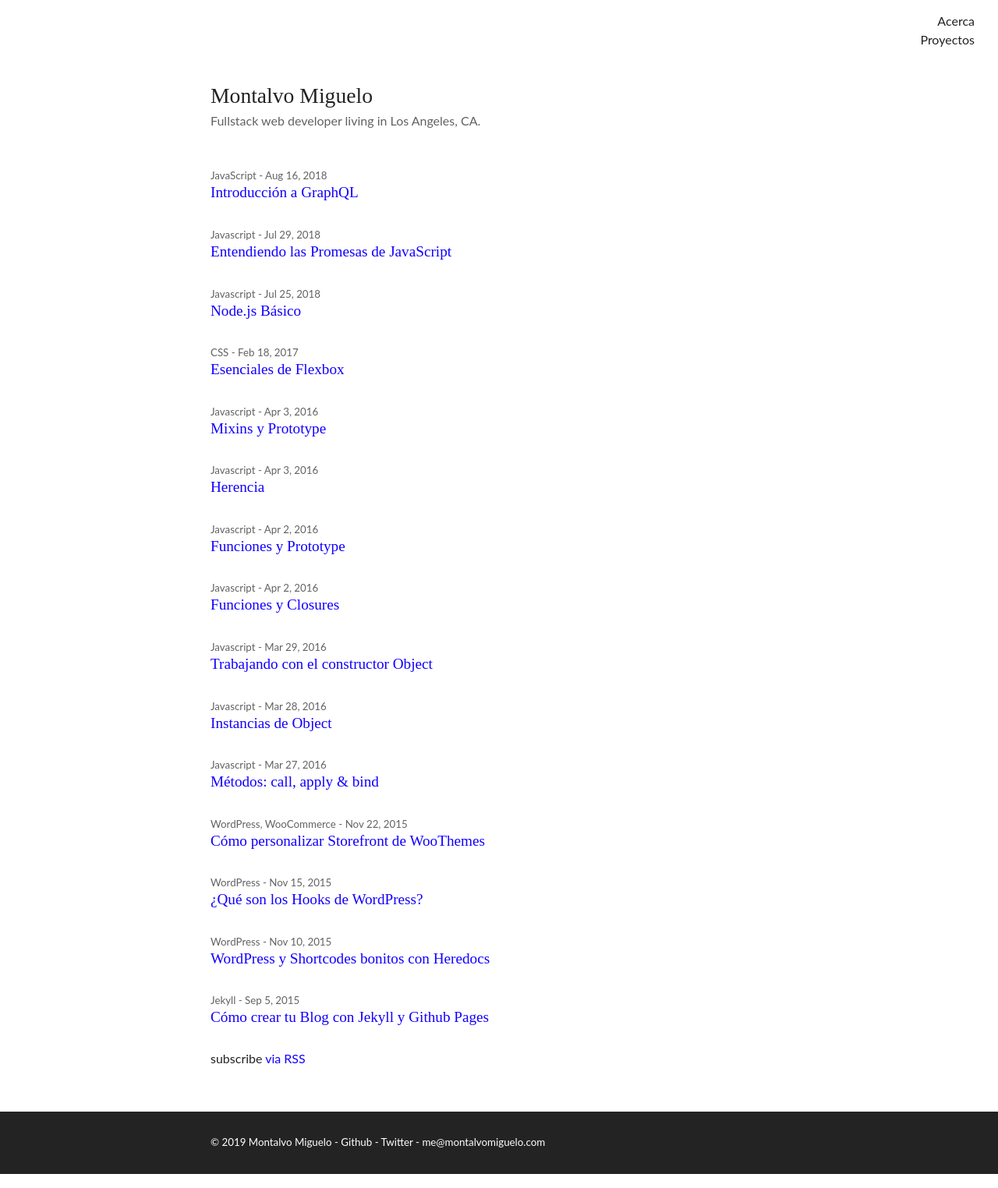
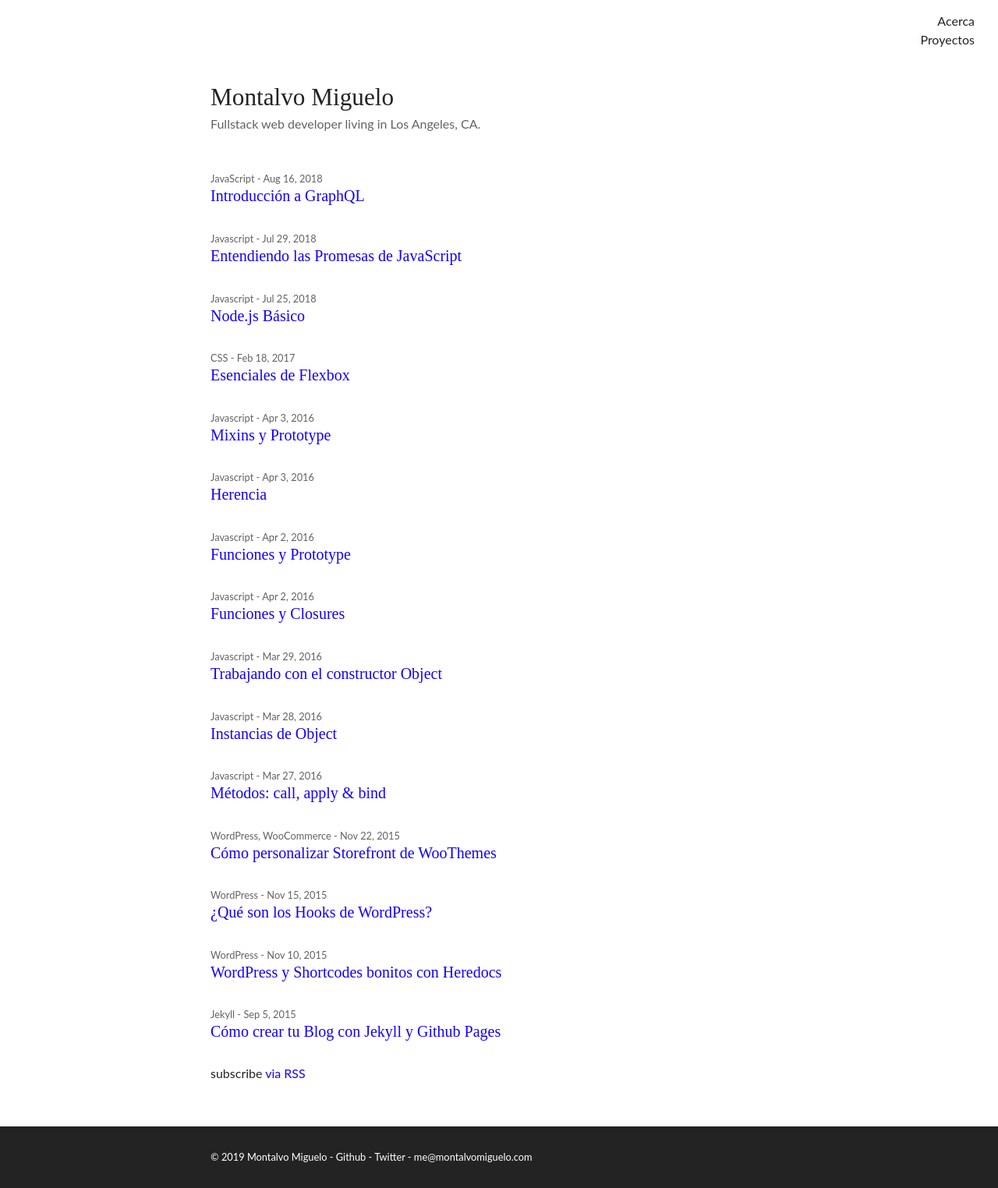
Before and after one commit to montalvomiguelo/montalvomiguelo.github.io, a Jekyll site: the page built from index.html, in a window 1280 px wide. Shown: the whole page at 78% size. Built offline with Jekyll 4.4.1, drawn with Linux system fonts in a browser that asks for light colours.

Commit message:
Update typography scale

```diff
--- a/_includes/styles.scss
+++ b/_includes/styles.scss
@@ -11,11 +11,11 @@ $header-font-weight: 400;
 $base-line-height: 1.5;
 $header-line-height: 1.1;
 
-// http://www.modularscale.com/?16&px&1.2&web&text
-$alpha-font-size: $base-font-size * 1.728;
-$beta-font-size: $base-font-size * 1.44;
-$gamma-font-size: $base-font-size * 1.2;
-$small-font-size:  $base-font-size * 0.833;
+// https://www.modularscale.com/?16&px&1.250
+$alpha-font-size: $base-font-size * 1.953;
+$beta-font-size: $base-font-size * 1.563;
+$gamma-font-size: $base-font-size * 1.25;
+$small-font-size:  $base-font-size * 0.8;
 
 // General
 $spacing-unit:     30px;
```
